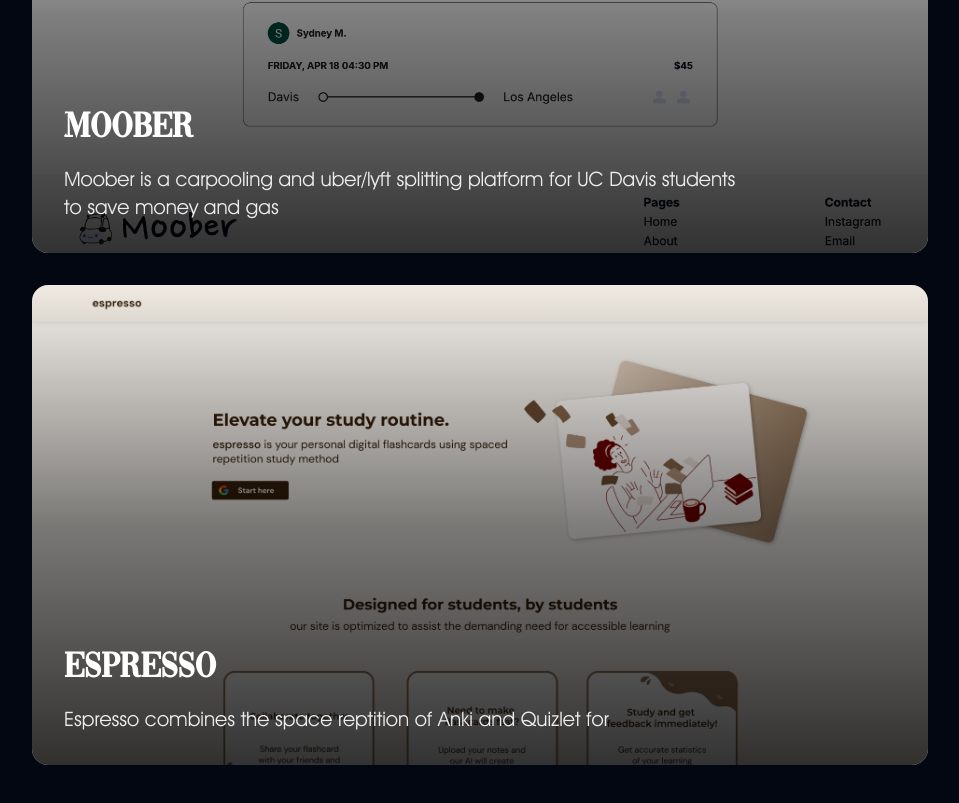
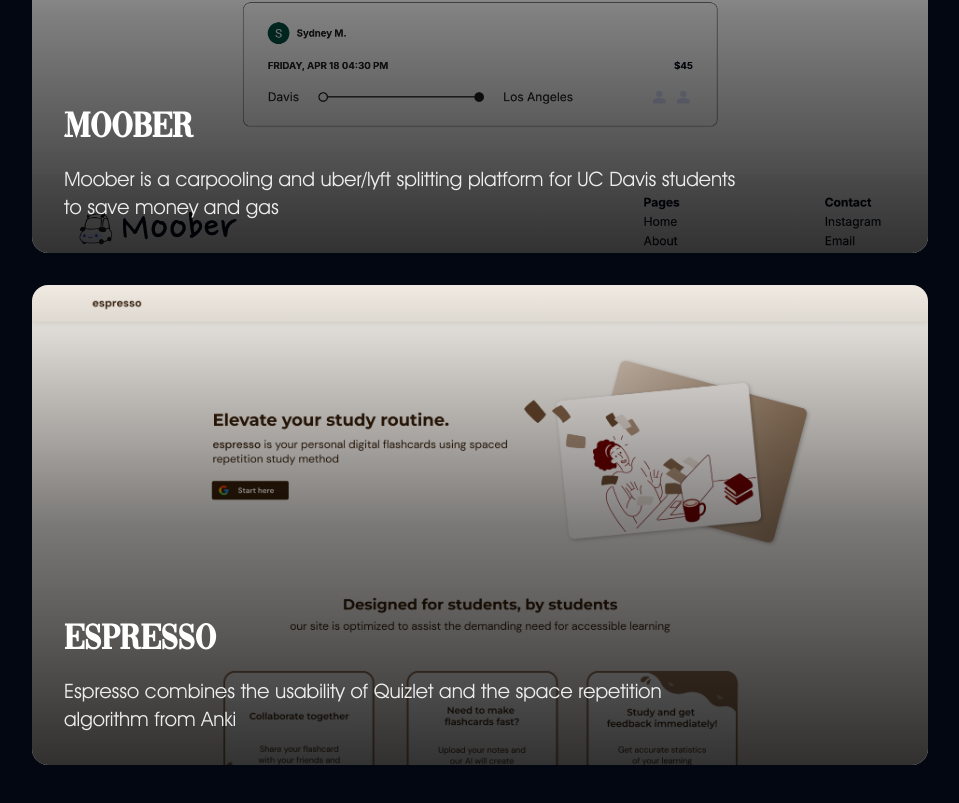
Before and after one commit to greg-chang/personal-site, a Next.js app: page / in a window 1280 px wide. Shown: the part 2407-3210 px from the top of the page, without its empty margins (160-1119 px from the left). Built offline with nearby package versions, Linux system fonts and the light colour scheme.

Commit message:
added resume section

```diff
--- a/src/app/components/header.js
+++ b/src/app/components/header.js
@@ -5,12 +5,10 @@
     <nav className="pb-2 flex flex-col items-center bg-transparent absolute top-0 left-0 right-0 z-10">
       <ul className="flex space-x-4 ml-10 mr-10 mt-4 items-center text-white">
         <div className="flex space-x-4 sm:text:xl md:text-2xl lg:text-3xl avgar-font ">
-          {/* <li><a href="/" className="hover:text-red-400">Home</a></li> */}
-          {/* <li><a href="/about" className="hover:text-red-400">About</a></li> */}
           <li><a onClick={scrollToExperience} className="hover:text-red-400 cursor-pointer">Experience</a></li>
           <li><a onClick={scrollToProjects} className="hover:text-red-400 cursor-pointer">Projects</a></li>
           <li><a href="#contact" className="hover:text-red-400">Contact</a></li>
-          <li><a href="#resume" className="hover:text-red-400">Resume</a></li>
+          <li><a href="/Resume/Greg Chang Resume.pdf" target="_blank" className="hover:text-red-400">Resume</a></li>
         </div>
       </ul>
       <div className="pt-2 w-full">
--- a/src/app/components/projects.js
+++ b/src/app/components/projects.js
@@ -14,7 +14,7 @@
         {
             id: 2,
             title: "Espresso",
-            description: "Espresso combines the space reptition of Anki and Quizlet for ",
+            description: "Espresso combines the usability of Quizlet and the space repetition algorithm from Anki",
             image: "/projects/Espresso-project.png",
             link: "https://codelabdavis.medium.com/interactive-learning-tool-espresso-551f1263925d"
         }
```
Also changed, not shown: 1 other file (tests, documents, lock files or other folders).
